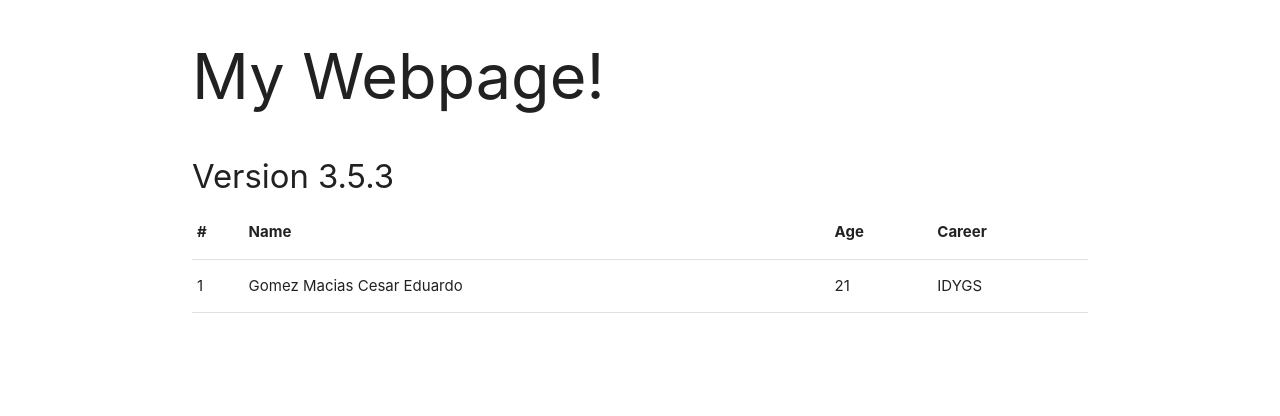
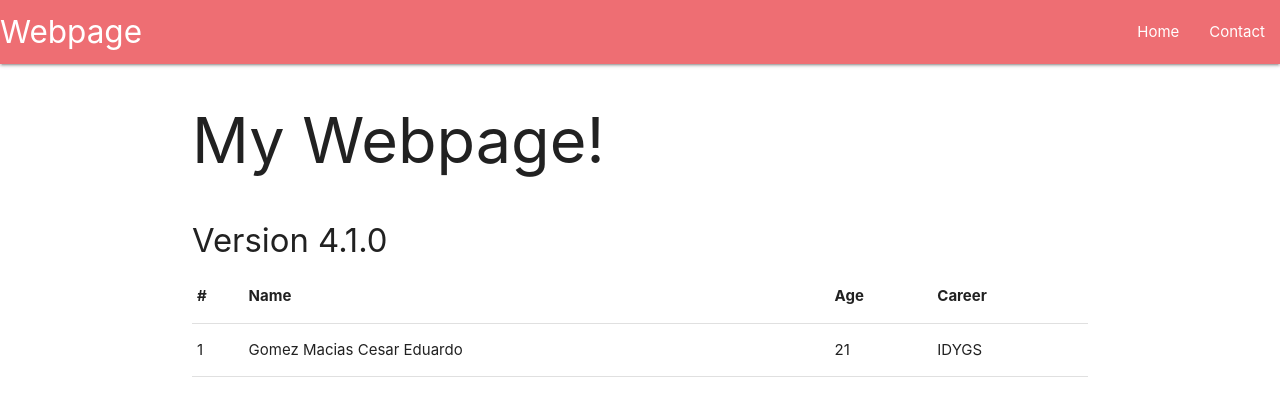
Before and after one commit to EduardoGmz/MyWebpage, a plain HTML site: page public/index.html in a window 1280 px wide. Drawn offline with nearby package versions, Linux system fonts and the light colour scheme.

Commit message:
New Version

```diff
--- a/public/index.html
+++ b/public/index.html
@@ -10,9 +10,20 @@
     <title>Pagina</title>
 </head>
 <body>
+
+ <nav>
+    <div class="nav-wrapper">
+      <a href="#" class="brand-logo">Webpage</a>
+      <ul id="nav-mobile" class="right hide-on-med-and-down">
+        <li><a href="index.html">Home</a></li>
+        <li><a href="contact.html">Contact</a></li>
+      </ul>
+    </div>
+  </nav>
+
     <div class="container">
     <h1>My Webpage!</h1>
-    <h3><sub>Version 3.5.3</sub></h3>
+    <h3><sub>Version 4.1.0</sub></h3>
 </div>
 
 <div class="container">
```
